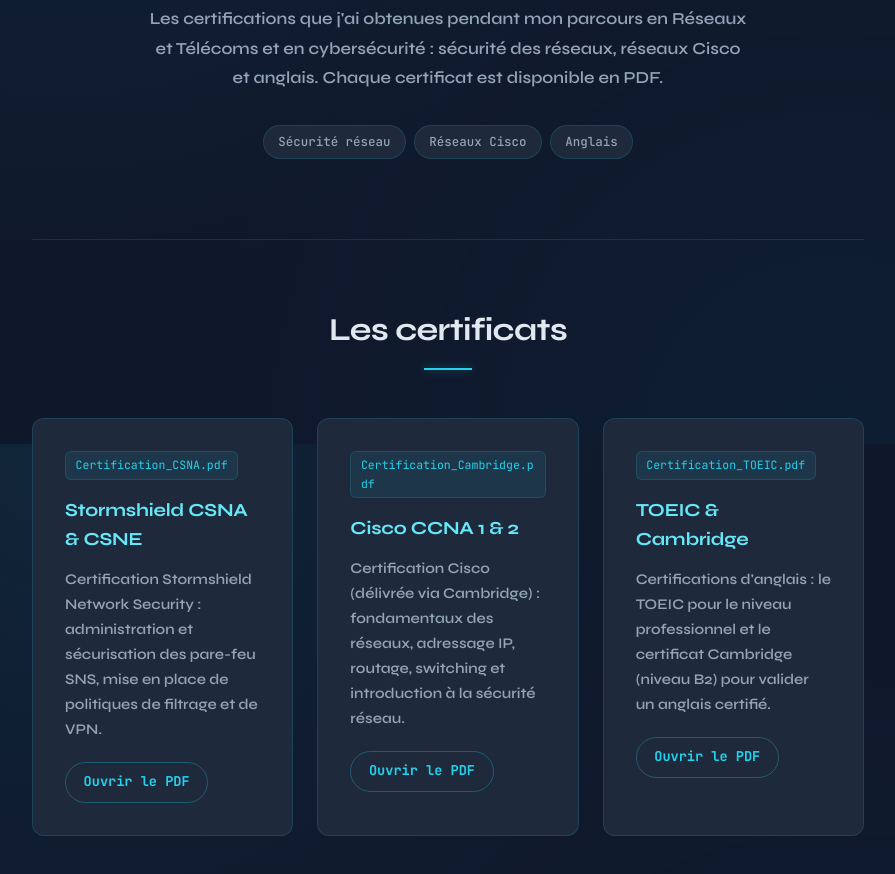
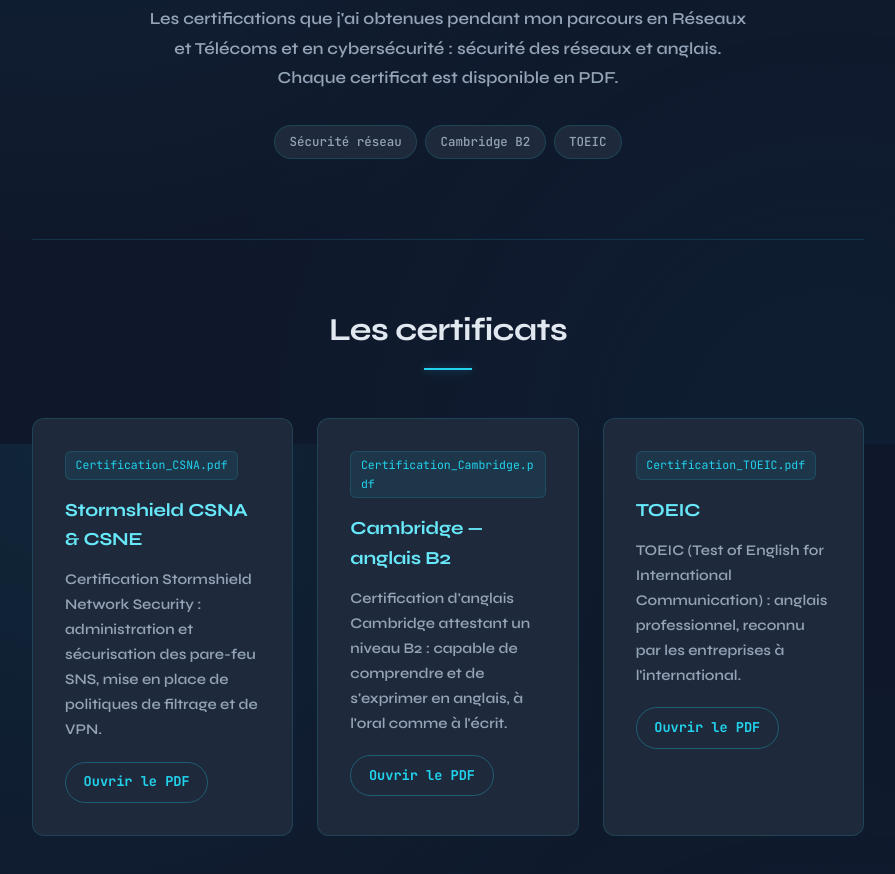
Before and after one commit to Fracorbas02/portfolio, a plain HTML site: page root/certif/index.html in a window 1280 px wide. Shown: the part 356-1230 px from the top of the page, without its empty margins (192-1087 px from the left). Drawn offline with Linux system fonts and the light colour scheme.

Commit message:
fix: correct certification names (Cambridge, TOEIC)
The Cambridge PDF is an English certification (B2), not a Cisco
CCNA, and the TOEIC PDF is TOEIC only, not "TOEIC & Cambridge".
Fix the labels on the certifications index page and in the CV
viewer's certifications section. Mentions of "CCNA 1 & 2" in the
skills/badges sections are kept: they refer to the training, not
to a certificate.

Generated by Mistral Vibe.
Co-Authored-By: Mistral Vibe <vibe@mistral.ai>

```diff
--- a/root/certif/index.html
+++ b/root/certif/index.html
@@ -5,14 +5,14 @@
   <meta name="viewport" content="width=device-width, initial-scale=1.0">
 
   <title>Certifications — Bastien BONORA</title>
-  <meta name="description" content="Les certifications de Bastien BONORA : Stormshield CSNA/CSNE, Cisco CCNA 1 & 2 et TOEIC.">
+  <meta name="description" content="Les certifications de Bastien BONORA : Stormshield CSNA/CSNE, Cambridge (anglais B2) et TOEIC.">
   <meta name="author" content="Bastien BONORA">
   <meta name="robots" content="index, follow">
   <meta name="theme-color" content="#0f172a">
 
   <!-- Open Graph -->
   <meta property="og:title" content="Certifications — Bastien BONORA">
-  <meta property="og:description" content="Stormshield CSNA/CSNE, Cisco CCNA 1 & 2, TOEIC : les certifications de Bastien BONORA.">
+  <meta property="og:description" content="Stormshield CSNA/CSNE, Cambridge B2 et TOEIC : les certifications de Bastien BONORA.">
   <meta property="og:type" content="website">
   <meta property="og:url" content="https://bastienbonora.fr/root/certif/">
   <meta property="og:locale" content="fr_FR">
@@ -78,13 +78,13 @@
       </h1>
       <p class="hero__subtitle">
         Les certifications que j'ai obtenues pendant mon parcours en Réseaux et Télécoms
-        et en cybersécurité : sécurité des réseaux, réseaux Cisco et anglais.
+        et en cybersécurité : sécurité des réseaux et anglais.
         Chaque certificat est disponible en PDF.
       </p>
       <div class="hero__chips">
         <span class="chip">Sécurité réseau</span>
-        <span class="chip">Réseaux Cisco</span>
-        <span class="chip">Anglais</span>
+        <span class="chip">Cambridge B2</span>
+        <span class="chip">TOEIC</span>
       </div>
     </header>
 
@@ -105,20 +105,20 @@
 
         <article class="card">
           <span class="card__file">Certification_Cambridge.pdf</span>
-          <h3>Cisco CCNA 1 &amp; 2</h3>
+          <h3>Cambridge — anglais B2</h3>
           <p>
-            Certification Cisco (délivrée via Cambridge) : fondamentaux des réseaux,
-            adressage IP, routage, switching et introduction à la sécurité réseau.
+            Certification d'anglais Cambridge attestant un niveau B2 :
+            capable de comprendre et de s'exprimer en anglais, à l'oral comme à l'écrit.
           </p>
           <a class="card__link" href="./Certification_Cambridge.pdf">Ouvrir le PDF</a>
         </article>
 
         <article class="card">
           <span class="card__file">Certification_TOEIC.pdf</span>
-          <h3>TOEIC &amp; Cambridge</h3>
+          <h3>TOEIC</h3>
           <p>
-            Certifications d'anglais : le TOEIC pour le niveau professionnel et le
-            certificat Cambridge (niveau B2) pour valider un anglais certifié.
+            TOEIC (Test of English for International Communication) : anglais
+            professionnel, reconnu par les entreprises à l'international.
           </p>
           <a class="card__link" href="./Certification_TOEIC.pdf">Ouvrir le PDF</a>
         </article>
--- a/src/javascript/cvViewer.js
+++ b/src/javascript/cvViewer.js
@@ -229,8 +229,8 @@
           heading: 'Certifications',
           lines: [
             { text: 'Stormshield CSNA & CSNE', href: './root/certif/Certification_CSNA.pdf' },
-            { text: 'Cisco CCNA 1 & 2', href: './root/certif/Certification_Cambridge.pdf' },
-            { text: 'TOEIC & Cambridge', href: './root/certif/Certification_TOEIC.pdf' }
+            { text: 'Cambridge — anglais B2', href: './root/certif/Certification_Cambridge.pdf' },
+            { text: 'TOEIC', href: './root/certif/Certification_TOEIC.pdf' }
           ]
         },
         {
```
